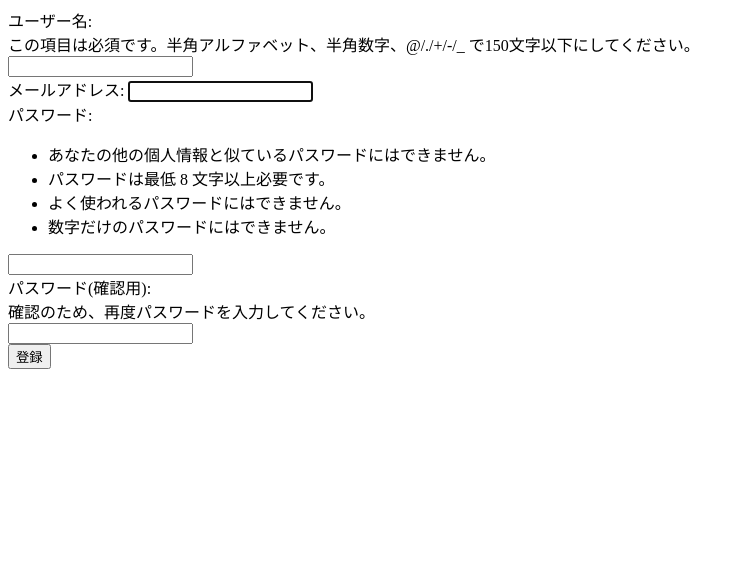
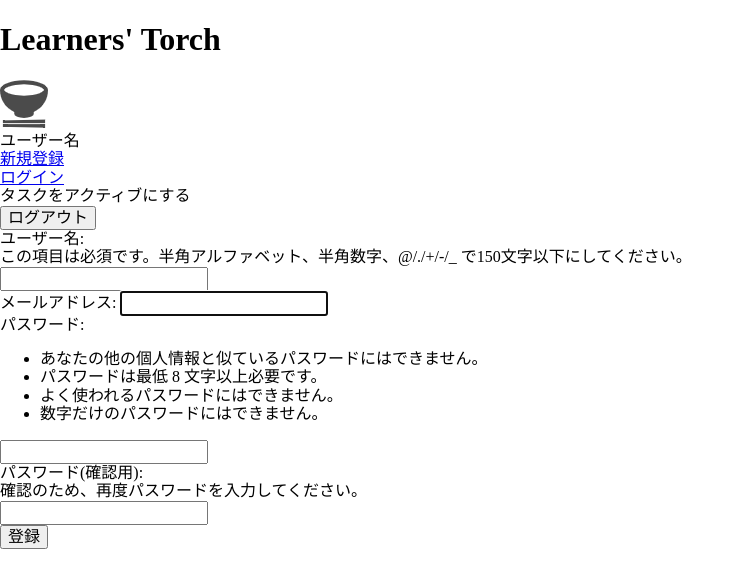
Before and after one commit to ArgonSys/learners_torch, a Django app: page /users/signup/ in a window 1280 px wide. Shown: the top 588 px of the page, without its empty margins (0-753 px from the left). Run offline with Django 5.2, Linux system fonts and the light colour scheme.

Commit message:
baseヘッダーに新規登録、ログイン、ログアウトボタンなどを追加

```diff
--- a/templates/base.html
+++ b/templates/base.html
@@ -5,11 +5,33 @@
   <head>
     <title>ChatApp</title>
     <meta name="viewport" content="width=device-width,initial-scale=1">
-    {% comment %} <link rel="stylesheet" type="text/css" href="https://cdnjs.cloudflare.com/ajax/libs/normalize/8.0.1/normalize.css"> {% endcomment %}
+    <link rel="stylesheet" type="text/css" href="https://cdnjs.cloudflare.com/ajax/libs/normalize/8.0.1/normalize.css">
     <link rel="stylesheet" href="{% static 'stylesheets/base.css' %}">
     {% block extendhead %}{% endblock %}
   </head>
   <body>
-  {% block main %}{% endblock %}
+    <header>
+      <h1 class="header__leading">Learners' Torch</h1>
+      <div class="header__user">
+        <img src="{% static 'images/dummy_icon.png' %}" class="header__user icon">
+        <div class="header__user username">ユーザー名</div>
+      </div>
+      <div class="header__signup">
+        <a href="{% url 'users:signup' %}" class="btn">新規登録</a>
+      </div>
+      <div class="header__login">
+        <a href="{% url 'users:login' %}" class="btn">ログイン</a>
+      </div>
+      <div class="header__activate">
+        タスクをアクティブにする
+      </div>
+      <form action="{% url 'users:logout' %}" method="post" class="header__logout">
+        {% csrf_token %}
+        <button type="submit" class="btn like-a">ログアウト</button>
+      </form>
+    </header>
+    {% block main %}{% endblock %}
+    <footer>
+    </footer>
   </body>
 </html>
```
Also changed, not shown: static/images/dummy_icon.png (added).
